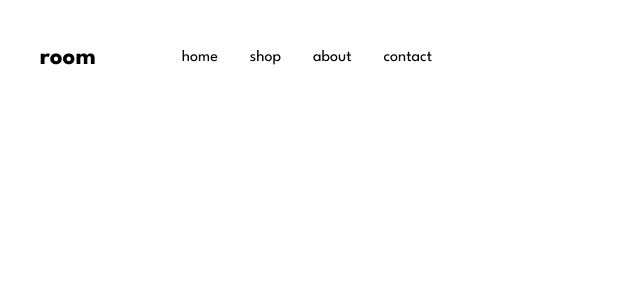
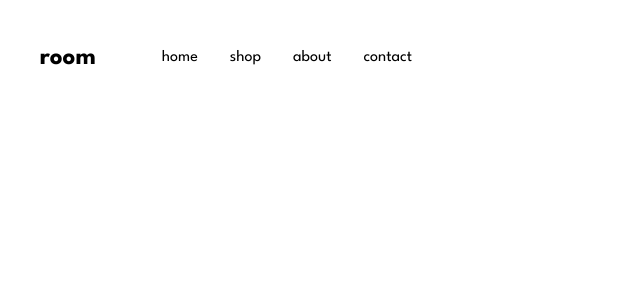
Before and after one commit to nour-elhabbal/room-homepage, a React (Create React App) app: page / in a window 1280 px wide. Shown: the top 300 px of the page, without its empty margins (0-640 px from the left). Built offline with nearby package versions, Linux system fonts and the light colour scheme.

Commit message:
Style: changed the header gap size

```diff
--- a/src/styles/Header.scss
+++ b/src/styles/Header.scss
@@ -2,7 +2,7 @@
   display: flex;
   flex-direction: row;
   align-items: center;
-  gap: 70px;
+  gap: 50px;
 
   margin: 40px;
 
```
